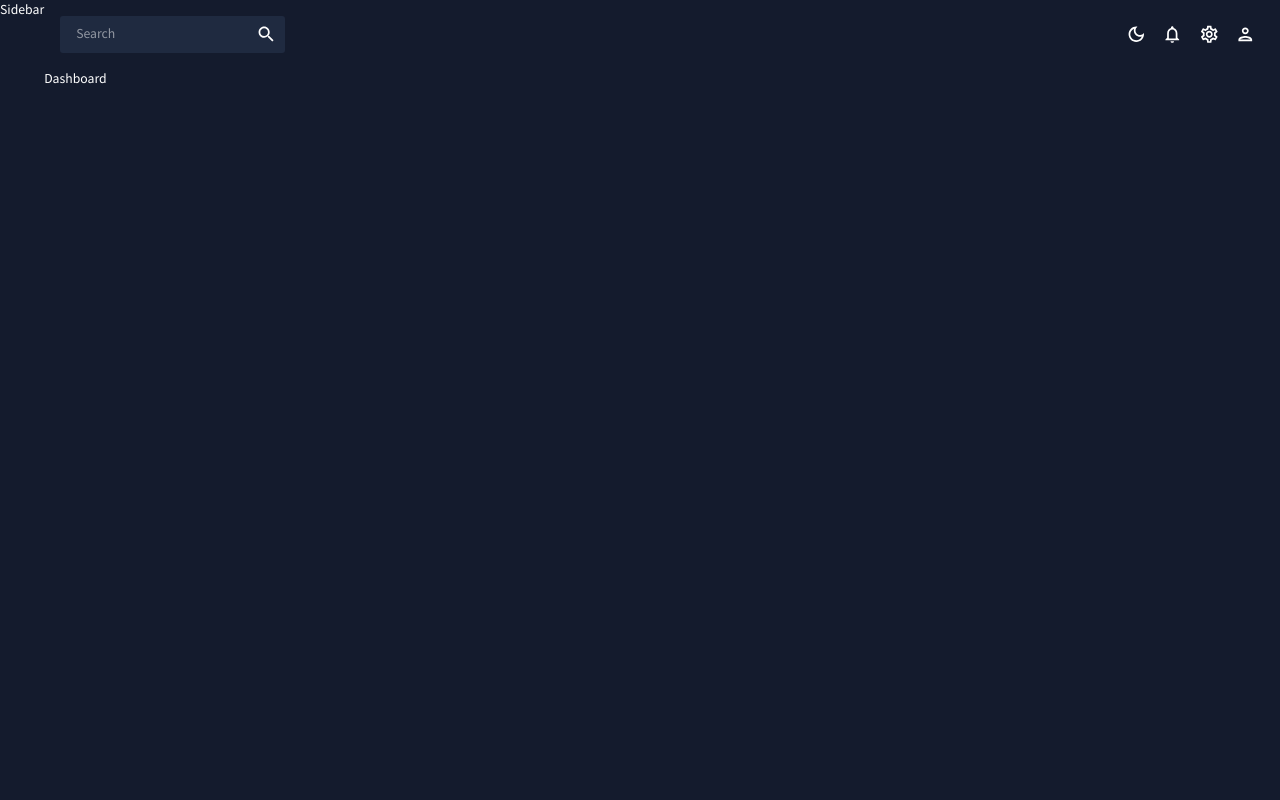
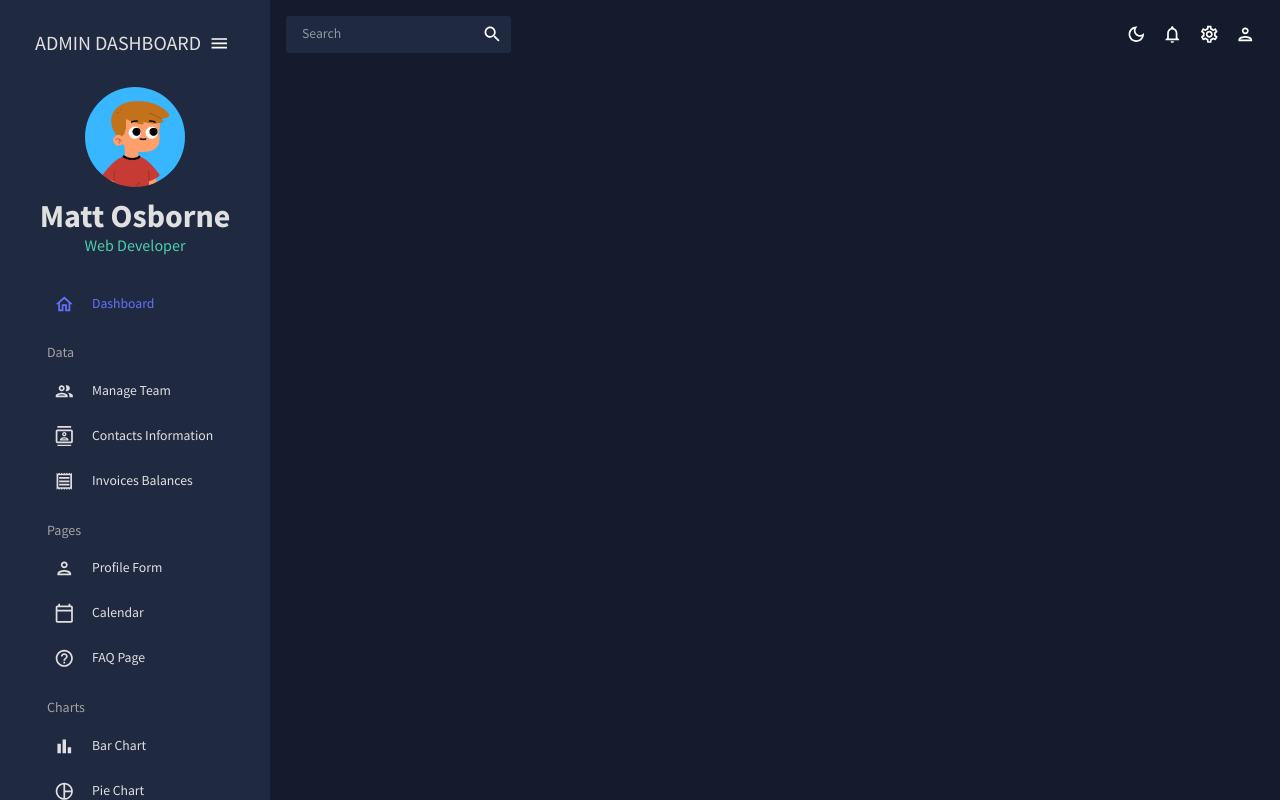
Before and after one commit to MattOz/Admin-Dashboard, a React (Create React App) app: page / in a window 1280 px wide. Built offline with nearby package versions, Linux system fonts and the light colour scheme.

Commit message:
worked on sidebar and added folders for different scenes

```diff
--- a/src/App.js
+++ b/src/App.js
@@ -3,18 +3,18 @@
 import Topbar from "./scenes/global/Topbar";
 import Sidebar from "./scenes/global/Sidebar";
 import Dashboard from "./scenes/dashboard";
-import Team from "./scenes/team";
-import Invoices from "./scenes/invoices";
-import Contacts from "./scenes/contacts";
-import Bar from "./scenes/bar";
-import Form from "./scenes/form";
-import Line from "./scenes/line";
-import Pie from "./scenes/pie";
-import FAQ from "./scenes/faq";
-import Geography from "./scenes/geography";
+// import Team from "./scenes/team";
+// import Invoices from "./scenes/invoices";
+// import Contacts from "./scenes/contacts";
+// import Bar from "./scenes/bar";
+// import Form from "./scenes/form";
+// import Line from "./scenes/line";
+// import Pie from "./scenes/pie";
+// import FAQ from "./scenes/faq";
+// import Geography from "./scenes/geography";
 import { CssBaseline, ThemeProvider } from "@mui/material";
 import { ColorModeContext, useMode } from "./theme";
-import Calendar from "./scenes/calendar/calendar";
+// import Calendar from "./scenes/calendar/calendar";
 
 function App() {
   const [theme, colorMode] = useMode();
@@ -29,8 +29,8 @@
           <main className="content">
             <Topbar setIsSidebar={setIsSidebar} />
             <Routes>
-              <Route path="/" element={<Dashboard />} />
-              {/* <Route path="/team" element={<Team />} />
+              {/* <Route path="/" element={<Dashboard />} />
+              <Route path="/team" element={<Team />} />
               <Route path="/contacts" element={<Contacts />} />
               <Route path="/invoices" element={<Invoices />} />
               <Route path="/form" element={<Form />} />
--- a/src/scenes/global/Sidebar.jsx
+++ b/src/scenes/global/Sidebar.jsx
@@ -17,10 +17,212 @@
 import MenuOutlinedIcon from "@mui/icons-material/MenuOutlined";
 import MapOutlinedIcon from "@mui/icons-material/MapOutlined";
 
+const Item = ({ title, to, icon, selected, setSelected }) => {
+  const theme = useTheme();
+  const colors = tokens(theme.palette.mode);
+  return (
+    <MenuItem
+      active={selected === title}
+      style={{
+        color: colors.grey[100],
+      }}
+      onClick={() => setSelected(title)}
+      icon={icon}
+    >
+      <Typography>{title}</Typography>
+      <Link to={to} />
+    </MenuItem>
+  );
+};
+
 const Sidebar = () => {
-    const theme = useTheme();
+  const theme = useTheme();
+  const colors = tokens(theme.palette.mode);
+  const [isCollapsed, setIsCollapsed] = useState(false);
+  const [selected, setSelected] = useState("Dashboard");
 
-    return <div>Sidebar</div>
-}
+  return (
+    <Box
+      sx={{
+        "& .pro-sidebar-inner": {
+          background: `${colors.primary[400]} !important`,
+        },
+        "& .pro-icon-wrapper": {
+          backgroundColor: "transparent !important",
+        },
+        "& .pro-inner-item": {
+          padding: "5px 35px 5px 20px !important",
+        },
+        "& .pro-inner-item:hover": {
+          color: "#868dfb !important",
+        },
+        "& .pro-menu-item.active": {
+          color: "#6870fa !important",
+        },
+      }}
+    >
+      <ProSidebar collapsed={isCollapsed}>
+        <Menu iconShape="square">
+          {/* LOGO AND MENU ICON */}
+          <MenuItem
+            onClick={() => setIsCollapsed(!isCollapsed)}
+            icon={isCollapsed ? <MenuOutlinedIcon /> : undefined}
+            style={{
+              margin: "10px 0 20px 0",
+              color: colors.grey[100],
+            }}
+          >
+            {!isCollapsed && (
+              <Box
+                display="flex"
+                justifyContent="space-between"
+                alignItems="center"
+                ml="15px"
+              >
+                <Typography variant="h4" color={colors.grey[100]}>
+                  ADMIN DASHBOARD
+                </Typography>
+                <IconButton onClick={() => setIsCollapsed(!isCollapsed)}>
+                  <MenuOutlinedIcon />
+                </IconButton>
+              </Box>
+            )}
+          </MenuItem>
+
+          {!isCollapsed && (
+            <Box mb="25px">
+              <Box display="flex" justifyContent="center" alignItems="center">
+                <img
+                  alt="profile-user"
+                  width="100px"
+                  height="100px"
+                  src={`../../assets/user.png`}
+                  style={{ cursor: "pointer", borderRadius: "50%" }}
+                />
+              </Box>
+              <Box textAlign="center">
+                <Typography
+                  variant="h2"
+                  color={colors.grey[100]}
+                  fontWeight="bold"
+                  sx={{ m: "10px 0 0 0" }}
+                >
+                  Matt Osborne
+                </Typography>
+                <Typography variant="h5" color={colors.greenAccent[500]}>
+                  Web Developer
+                </Typography>
+              </Box>
+            </Box>
+          )}
+
+          <Box paddingLeft={isCollapsed ? undefined : "10%"}>
+            <Item
+              title="Dashboard"
+              to="/"
+              icon={<HomeOutlinedIcon />}
+              selected={selected}
+              setSelected={setSelected}
+            />
+
+            <Typography
+              variant="h6"
+              color={colors.grey[300]}
+              sx={{ m: "15px 0 5px 20px" }}
+            >
+              Data
+            </Typography>
+            <Item
+              title="Manage Team"
+              to="/team"
+              icon={<PeopleOutlinedIcon />}
+              selected={selected}
+              setSelected={setSelected}
+            />
+            <Item
+              title="Contacts Information"
+              to="/contacts"
+              icon={<ContactsOutlinedIcon />}
+              selected={selected}
+              setSelected={setSelected}
+            />
+            <Item
+              title="Invoices Balances"
+              to="/invoices"
+              icon={<ReceiptOutlinedIcon />}
+              selected={selected}
+              setSelected={setSelected}
+            />
+
+            <Typography
+              variant="h6"
+              color={colors.grey[300]}
+              sx={{ m: "15px 0 5px 20px" }}
+            >
+              Pages
+            </Typography>
+            <Item
+              title="Profile Form"
+              to="/form"
+              icon={<PersonOutlinedIcon />}
+              selected={selected}
+              setSelected={setSelected}
+            />
+            <Item
+              title="Calendar"
+              to="/calendar"
+              icon={<CalendarTodayOutlinedIcon />}
+              selected={selected}
+              setSelected={setSelected}
+            />
+            <Item
+              title="FAQ Page"
+              to="/faq"
+              icon={<HelpOutlineOutlinedIcon />}
+              selected={selected}
+              setSelected={setSelected}
+            />
+
+            <Typography
+              variant="h6"
+              color={colors.grey[300]}
+              sx={{ m: "15px 0 5px 20px" }}
+            >
+              Charts
+            </Typography>
+            <Item
+              title="Bar Chart"
+              to="/bar"
+              icon={<BarChartOutlinedIcon />}
+              selected={selected}
+              setSelected={setSelected}
+            />
+            <Item
+              title="Pie Chart"
+              to="/pie"
+              icon={<PieChartOutlineOutlinedIcon />}
+              selected={selected}
+              setSelected={setSelected}
+            />
+            <Item
+              title="Line Chart"
+              to="/line"
+              icon={<TimelineOutlinedIcon />}
+              selected={selected}
+              setSelected={setSelected}
+            />
+            <Item
+              title="Geography Chart"
+              to="/geography"
+              icon={<MapOutlinedIcon />}
+              selected={selected}
+              setSelected={setSelected}
+            />
+          </Box>
+        </Menu>
+      </ProSidebar>
+    </Box>
+  );
+};
 
 export default Sidebar;
```
Also changed, not shown: public/assets/user.png (added).
